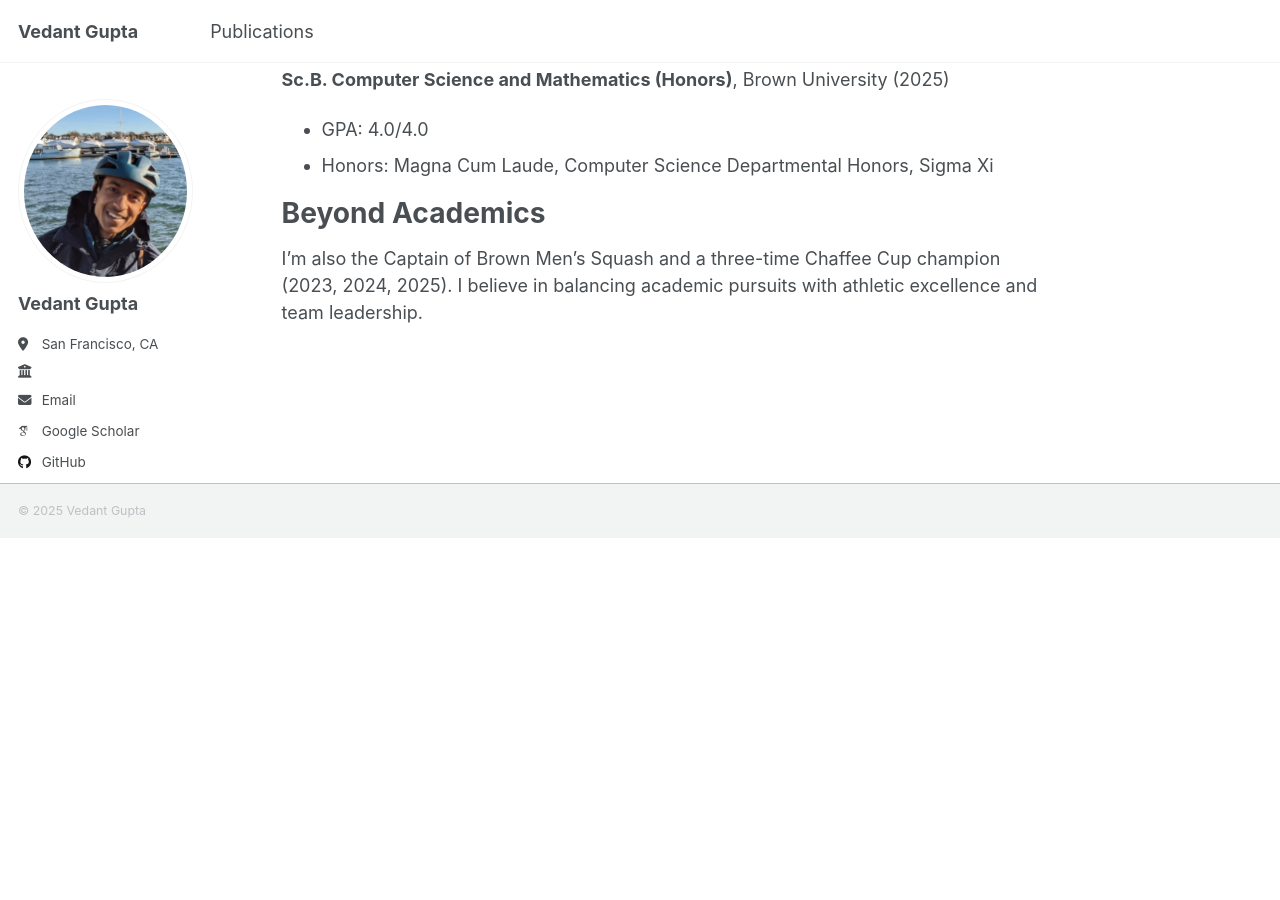
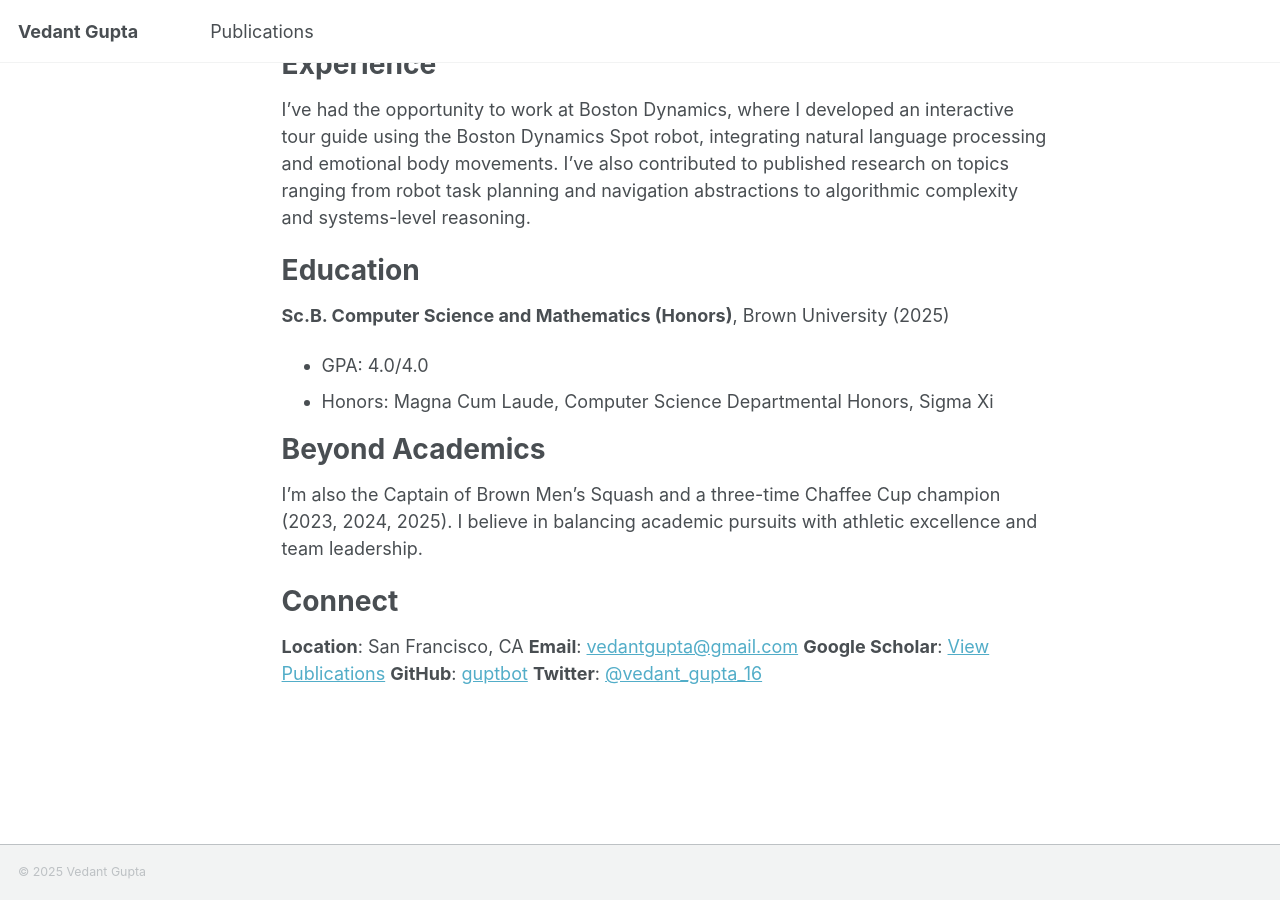
Before and after one commit to guptbot/guptbot.github.io, a Jekyll site: the page built from _pages/about.md, in a window 1280 px wide and 900 px high, scrolled down 788 px. Built offline with Jekyll 4.4.1, drawn with Linux system fonts in a browser that asks for light colours; some web fonts are replaced; before the commit the page ends 1326 px from its top, so only the background shows below that.

Commit message:
more cleanup

```diff
--- a/_config.yml
+++ b/_config.yml
@@ -18,9 +18,7 @@ url                      : https://guptbot.github.io # The base hostname & proto
 baseurl                  : "" # the subpath of your site, e.g. "/blog"
 repository               : "guptbot/guptbot.github.io"
 
-# Site Author - The following control what appear as part of the author content on the side bar.
-#               If a field is blank the icon and link will not appear, otherwise it will be shown.
-#               Additional customization can be done by editing /_includes/author-profile.html
+# Site Author - The following contains site author information used throughout the site.
 author:
   # Biographic information
   avatar           : "profile.png"
@@ -204,14 +202,12 @@ defaults:
       type: pages
     values:
       layout: single
-      author_profile: true
   # _publications
   - scope:
       path: ""
       type: publications
     values:
       layout: single
-      author_profile: true
 
 
 # Sass/SCSS
--- a/_includes/author-profile.html
+++ /dev/null
@@ -1,170 +0,0 @@
-{% include base_path %}
-
-{% if page.author and site.data.authors[page.author] %}
-  {% assign author = site.data.authors[page.author] %}{% else %}{% assign author = site.author %}
-{% endif %}
-
-<div itemscope itemtype="http://schema.org/Person">
-
-  <div class="author__avatar">
-    {% if author.avatar contains "://" %}
-    	<img src="{{ author.avatar }}" alt="{{ author.name }}"  fetchpriority="high" />
-    {% else %}
-    	<img src="{{ author.avatar | prepend: "/images/" | prepend: base_path }}" class="author__avatar" alt="{{ author.name }}"  fetchpriority="high" />
-    {% endif %}
-  </div>
-
-  <div class="author__content">
-    <h3 class="author__name">{{ author.name }}</h3>
-    {% if author.pronouns %}<p class="author__pronouns">{{ author.pronouns }}</p>{% endif %}
-    {% if author.bio %}<p class="author__bio">{{ author.bio }}</p>{% endif %}
-  </div>
-
-  <div class="author__urls-wrapper">
-    <button class="btn btn--inverse">Follow</button>
-    <ul class="author__urls social-icons">
-      <!-- Font Awesome icons / Biographic information  -->
-      {% if author.location %}
-        <li class="author__desktop"><i class="fas fa-fw fa-location-dot icon-pad-right" aria-hidden="true"></i>{{ author.location }}</li>
-      {% endif %}
-      {% if author.employer %}
-        <li class="author__desktop"><i class="fas fa-fw fa-building-columns icon-pad-right" aria-hidden="true"></i>{{ author.employer }}</li>
-      {% endif %}
-      {% if author.uri %}
-        <li><a href="{{ author.uri }}"><i class="fas fa-fw fa-link icon-pad-right" aria-hidden="true"></i>{{ site.data.ui-text[site.locale].website_label | default: "Website" }}</a></li>
-      {% endif %}
-      {% if author.email %}
-        <li><a href="mailto:{{ author.email }}"><i class="fas fa-fw fa-envelope icon-pad-right" aria-hidden="true"></i>{{ site.data.ui-text[site.locale].email_label | default: "Email" }}</a></li>
-      {% endif %}
-
-      <!-- Font Awesome and Academicons icons / Academic websites -->
-      {% if author.academia %}
-        <li><a href="{{ author.academia }}"><i class="ai ai-academia ai-fw icon-pad-right" aria-hidden="true"></i>Academia</a></li>
-      {% endif %}
-      {% if author.arxiv %}
-        <li><a href="{{ author.arxiv }}"><i class="ai ai-arxiv ai-fw icon-pad-right"></i>arXiv</a></li>
-      {% endif %}
-      {% if author.googlescholar %}
-        <li><a href="{{ author.googlescholar }}"><i class="ai ai-google-scholar ai-fw icon-pad-right"></i>Google Scholar</a></li>
-      {% endif %}
-      {% if author.semantic %}
-        <li><a href="{{ author.semantic }}"><i class="ai ai-semantic-scholar ai-fw icon-pad-right"></i>Semantic Scholar</a></li>
-      {% endif %}
-      {% if author.impactstory %}
-        <li><a href="{{ author.impactstory }}"><i class="ai ai-impactstory ai-fw icon-pad-right"></i>Impactstory</a></li>
-      {% endif %}
-      {% if author.orcid %}
-        <li><a href="{{ author.orcid }}"><i class="ai ai-orcid ai-fw icon-pad-right"></i>ORCID</a></li>
-      {% endif %}
-      {% if author.pubmed %}
-        <li><a href="{{ author.pubmed }}"><i class="ai ai-pubmed ai-fw icon-pad-right"></i>PubMed</a></li>
-      {% endif %}
-      {% if author.researchgate %}
-        <li><a href="{{ author.researchgate }}"><i class="fab fa-fw fa-researchgate icon-pad-right" aria-hidden="true"></i>ResearchGate</a></li>
-      {% endif %}
-      {% if author.scopus %}
-        <li><a href="{{ author.scopus }}"><i class="ai ai-scopus ai-fw icon-pad-right"></i>Scopus</a></li>
-      {% endif %}
-      {% if author.inspire-hep %}
-        <li><a href="{{ author.inspire-hep }}"><i class="ai ai-inspire ai-fw icon-pad-right"></i>INSPIRE-HEP</a></li>
-      {% endif %}
-
-      <!-- Font Awesome icons / Repositories and software development -->
-      {% if author.bitbucket %}
-        <li><a href="https://bitbucket.org/{{ author.bitbucket }}"><i class="fab fa-fw fa-bitbucket icon-pad-right" aria-hidden="true"></i>Bitbucket</a></li>
-      {% endif %}
-      {% if author.codepen %}
-        <li><a href="https://codepen.io/{{ author.codepen }}"><i class="fab fa-fw fa-codepen icon-pad-right" aria-hidden="true"></i>CodePen</a></li>
-      {% endif %}
-      {% if author.dribbble %}
-        <li><a href="https://dribbble.com/{{ author.dribbble }}"><i class="fab fa-fw fa-dribbble icon-pad-right" aria-hidden="true"></i>Dribbble</a></li>
-      {% endif %}
-      {% if author.github %}
-        <li><a href="https://github.com/{{ author.github }}"><i class="fab fa-fw fa-github icon-pad-right" aria-hidden="true"></i>GitHub</a></li>
-      {% endif %}
-      {% if author.kaggle %}
-        <li><a href="https://kaggle.com/{{ author.kaggle }}"><i class="fab fa-fw fa-kaggle icon-pad-right" aria-hidden="true"></i>Kaggle</a></li>
-      {% endif %}
-      {% if author.stackoverflow %}
-        <li><a href="https://www.stackoverflow.com/users/{{ author.stackoverflow }}"><i class="fab fa-fw fa-stack-overflow icon-pad-right" aria-hidden="true"></i>Stackoverflow</a></li>
-      {% endif %}
-
-      <!-- Font Awesome icons / Social media -->
-      {% if author.artstation %}
-        <li><a href="https://www.artstation.com/{{ author.artstation }}"><i class="fab fa-fw fa-artstation icon-pad-right" aria-hidden="true"></i>Artstation</a></li>
-      {% endif %}
-      {% if author.bluesky %}
-        <li><a href="https://bsky.app/profile/{{ author.bluesky }}"><i class="fab fa-fw fa-bluesky icon-pad-right" aria-hidden="true"></i>Bluesky</a></li>
-      {% endif %}
-      {% if author.facebook %}
-        <li><a href="https://www.facebook.com/{{ author.facebook }}"><i class="fab fa-fw fa-facebook-f icon-pad-right" aria-hidden="true"></i>Facebook</a></li>
-      {% endif %}
-      {% if author.flickr %}
-        <li><a href="https://www.flickr.com/{{ author.flickr }}"><i class="fab fa-fw fa-flickr icon-pad-right" aria-hidden="true"></i>Flickr</a></li>
-      {% endif %}
-      {% if author.foursquare %}
-        <li><a href="https://foursquare.com/{{ author.foursquare }}"><i class="fab fa-fw fa-foursquare icon-pad-right" aria-hidden="true"></i>Foursquare</a></li>
-      {% endif %}
-      {% if author.goodreads %}
-        <li><a href="https://www.goodreads.com/{{ author.goodreads }}"><i class="fab fa-fw fa-goodreads icon-pad-right" aria-hidden="true"></i>Goodreads</a></li>
-      {% endif %}
-      {% if author.google_plus %}
-        <li><a href="https://plus.google.com/+{{ author.google_plus }}"><i class="fab fa-fw fa-google-plus-g icon-pad-right" aria-hidden="true"></i>Google+</a></li>
-      {% endif %}
-      {% if author.keybase %}
-        <li><a href="https://keybase.io/{{ author.keybase }}"><i class="fas fa-fw fa-key icon-pad-right" aria-hidden="true"></i>Keybase</a></li>
-      {% endif %}
-      {% if author.instagram %}
-        <li><a href="https://instagram.com/{{ author.instagram }}"><i class="fab fa-fw fa-instagram icon-pad-right" aria-hidden="true"></i>Instagram</a></li>
-      {% endif %}
-      {% if author.lastfm %}
-        <li><a href="https://last.fm/user/{{ author.lastfm }}"><i class="fab fa-fw fa-lastfm icon-pad-right" aria-hidden="true"></i>Last.fm</a></li>
-      {% endif %}
-      {% if author.linkedin %}
-        <li><a href="https://www.linkedin.com/in/{{ author.linkedin }}"><i class="fab fa-fw fa-linkedin icon-pad-right" aria-hidden="true"></i>LinkedIn</a></li>
-      {% endif %}
-      {% if author.mastodon %}
-        <li><a href="{{ author.mastodon }}"><i class="fab fa-fw fa-mastodon icon-pad-right" aria-hidden="true"></i>Mastodon</a></li>
-      {% endif %}
-      {% if author.medium %}
-        <li><a href="{{ author.medium }}"><i class="fab fa-fw fa-medium icon-pad-right" aria-hidden="true"></i>Medium</a></li>
-      {% endif %}
-      {% if author.pinterest %}
-        <li><a href="https://www.pinterest.com/{{ author.pinterest }}"><i class="fab fa-fw fa-pinterest icon-pad-right" aria-hidden="true"></i>Pinterest</a></li>
-      {% endif %}
-      {% if author.soundcloud %}
-        <li><a href="https://soundcloud.com/{{ author.soundcloud }}"><i class="fab fa-fw fa-soundcloud icon-pad-right" aria-hidden="true"></i>Soundcloud</a></li>
-      {% endif %}
-      {% if author.steam %}
-        <li><a href="https://steamcommunity.com/id/{{ author.steam }}"><i class="fab fa-fw fa-steam icon-pad-right" aria-hidden="true"></i>Steam</a></li>
-      {% endif %}
-      {% if author.telegram %}
-        <li><a href="{{ author.telegram }}"><i class="fab fa-fw fa-telegram icon-pad-right" aria-hidden="true"></i>Telegram</a></li>
-      {% endif %}
-      {% if author.tumblr %}
-        <li><a href="https://{{ author.tumblr }}.tumblr.com"><i class="fab fa-fw fa-tumblr icon-pad-right" aria-hidden="true"></i>Tumblr</a></li>
-      {% endif %}
-      {% if author.twitter %}
-        <li><a href="https://twitter.com/{{ author.twitter }}"><i class="fab fa-fw fa-x-twitter icon-pad-right" aria-hidden="true"></i>X (formerly Twitter)</a></li>
-      {% endif %}
-      {% if author.vine %}
-        <li><a href="https://vine.co/u/{{ author.vine }}"><i class="fab fa-fw fa-vine icon-pad-right" aria-hidden="true"></i>Vine</a></li>
-      {% endif %}
-      {% if author.weibo %}
-        <li><a href="https://www.weibo.com/{{ author.weibo }}"><i class="fab fa-fw fa-weibo icon-pad-right" aria-hidden="true"></i>Weibo</a></li>
-      {% endif %}
-      {% if author.wikipedia %}
-        <li><a href="https://en.wikipedia.org/wiki/User:{{ author.wikipedia }}"><i class="fab fa-fw fa-wikipedia-w icon-pad-right" aria-hidden="true"></i>Wikipedia</a></li>
-      {% endif %}
-      {% if author.xing %}
-        <li><a href="https://www.xing.com/profile/{{ author.xing }}"><i class="fab fa-fw fa-xing icon-pad-right" aria-hidden="true"></i>XING</a></li>
-      {% endif %}
-      {% if author.youtube %}
-        <li><a href="https://www.youtube.com/@{{ author.youtube }}"><i class="fab fa-fw fa-youtube icon-pad-right" aria-hidden="true"></i>YouTube</a></li>
-      {% endif %}
-      {% if author.zhihu %}
-      <li><a href="https://www.zhihu.com/people/{{ author.zhihu }}"><i class="fab fa-fw fa-zhihu icon-pad-right" aria-hidden="true"></i>Zhihu</a></li>
-      {% endif %}
-    </ul>
-  </div>
-</div>
--- a/_includes/sidebar.html
+++ /dev/null
@@ -1,25 +0,0 @@
-{% include base_path %}
-
-{% if page.author_profile or layout.author_profile or page.sidebar %}
-  <div class="sidebar sticky">
-  {% if page.author_profile or layout.author_profile %}{% include author-profile.html %}{% endif %}
-  {% if page.sidebar %}
-    {% for s in page.sidebar %}
-      {% if s.image %}
-        <img src=
-        {% if s.image contains "://" %}
-          "{{ s.image }}"
-        {% else %}
-          "{{ s.image | prepend: "/images/" | prepend: base_path }}"
-        {% endif %}
-        alt="{% if s.image_alt %}{{ s.image_alt }}{% endif %}">
-      {% endif %}
-      {% if s.title %}<h3>{{ s.title }}</h3>{% endif %}
-      {% if s.text %}{{ s.text | markdownify }}{% endif %}
-    {% endfor %}
-    {% if page.sidebar.nav %}
-      {% include nav_list nav=page.sidebar.nav %}
-    {% endif %}
-  {% endif %}
-  </div>
-{% endif %}
--- a/_layouts/archive.html
+++ b/_layouts/archive.html
@@ -13,8 +13,6 @@ layout: default
 {% endif %}
 
 <div id="main" role="main">
-  {% include sidebar.html %}
-
   <div class="archive">
     {% unless page.header.overlay_color or page.header.overlay_image %}
       <h1 class="page__title">{{ page.title }}</h1>
--- a/_layouts/single.html
+++ b/_layouts/single.html
@@ -15,8 +15,6 @@ layout: default
 {% endif %}
 
 <div id="main" role="main">
-  {% include sidebar.html %}
-
   <article class="page" itemscope itemtype="http://schema.org/CreativeWork">
     {% if page.title %}<meta itemprop="headline" content="{{ page.title | markdownify | strip_html | strip_newlines | escape_once }}">{% endif %}
     {% if page.excerpt %}<meta itemprop="description" content="{{ page.excerpt | markdownify | strip_html | strip_newlines | escape_once }}">{% endif %}
--- a/_pages/about.md
+++ b/_pages/about.md
@@ -1,11 +1,14 @@
 ---
 permalink: /
 title: "Vedant Gupta"
-author_profile: true
 redirect_from:
   - /about/
   - /about.html
 ---
+
+<div style="text-align: center; margin-bottom: 2em;">
+  <img src="/images/profile.png" alt="Vedant Gupta" style="width: 200px; height: 200px; border-radius: 50%; object-fit: cover;">
+</div>
 
 Welcome! I'm Vedant Gupta, a Computer Science and Mathematics graduate from Brown University with a passion for AI, robotics, and theoretical computer science.
 
@@ -30,3 +33,11 @@ Education
 Beyond Academics
 ======
 I'm also the Captain of Brown Men's Squash and a three-time Chaffee Cup champion (2023, 2024, 2025). I believe in balancing academic pursuits with athletic excellence and team leadership.
+
+Connect
+======
+**Location**: San Francisco, CA
+**Email**: [vedantgupta@gmail.com](mailto:vedantgupta@gmail.com)
+**Google Scholar**: [View Publications](https://scholar.google.com/citations?user=njUX3U0AAAAJ&hl=en)
+**GitHub**: [guptbot](https://github.com/guptbot)
+**Twitter**: [@vedant_gupta_16](https://twitter.com/vedant_gupta_16)
--- a/_pages/publications.html
+++ b/_pages/publications.html
@@ -2,7 +2,6 @@
 layout: archive
 title: "Publications"
 permalink: /publications/
-author_profile: true
 ---
 
 {% if site.author.googlescholar %}
```
Also changed, not shown: _includes/feature_row (deleted, +0 -52 lines), _includes/gallery (deleted, +0 -49 lines), _includes/group-by-array (deleted, +0 -47 lines), _includes/nav_list (deleted, +0 -46 lines), _includes/toc (deleted, +0 -7 lines).
